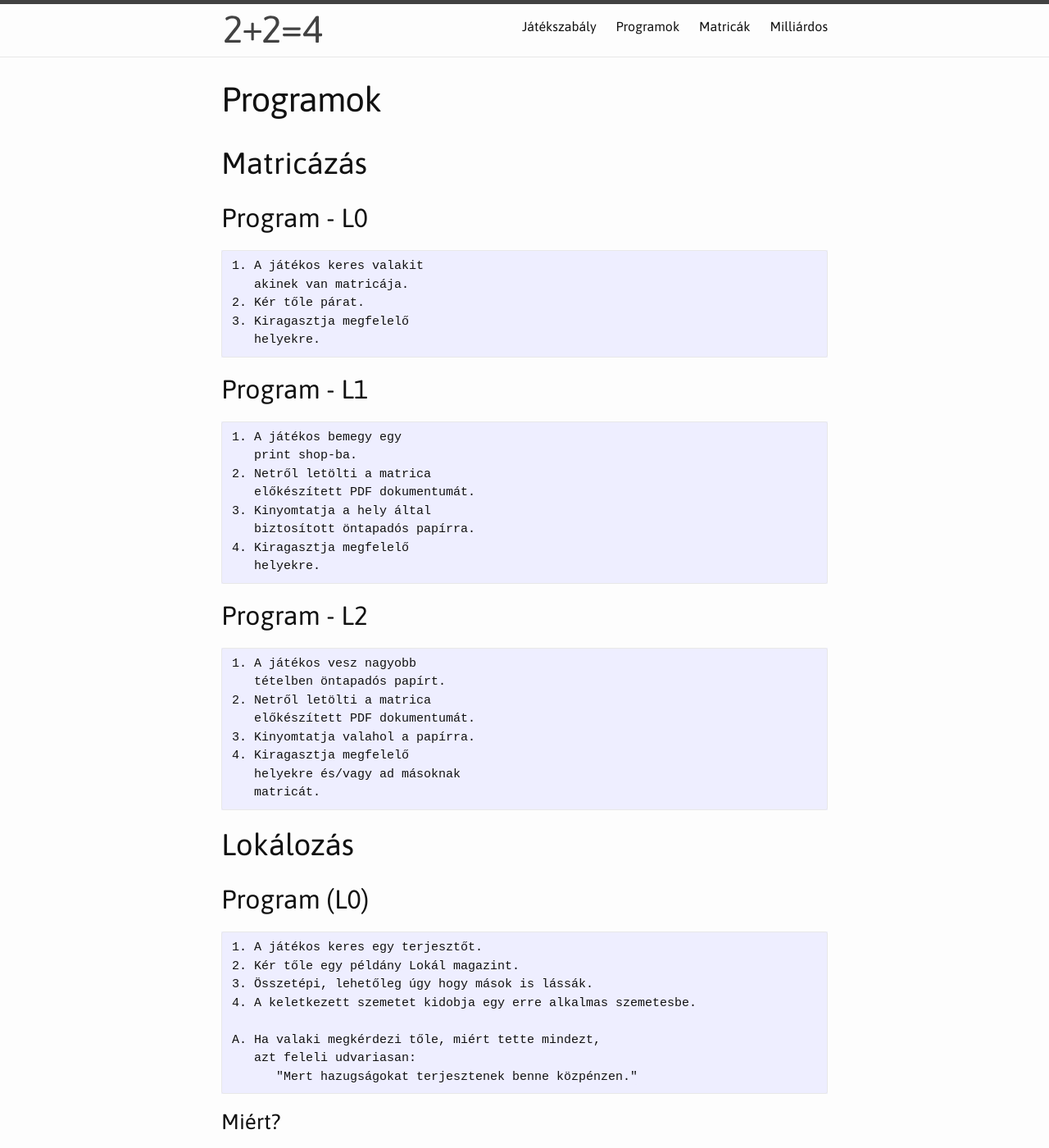
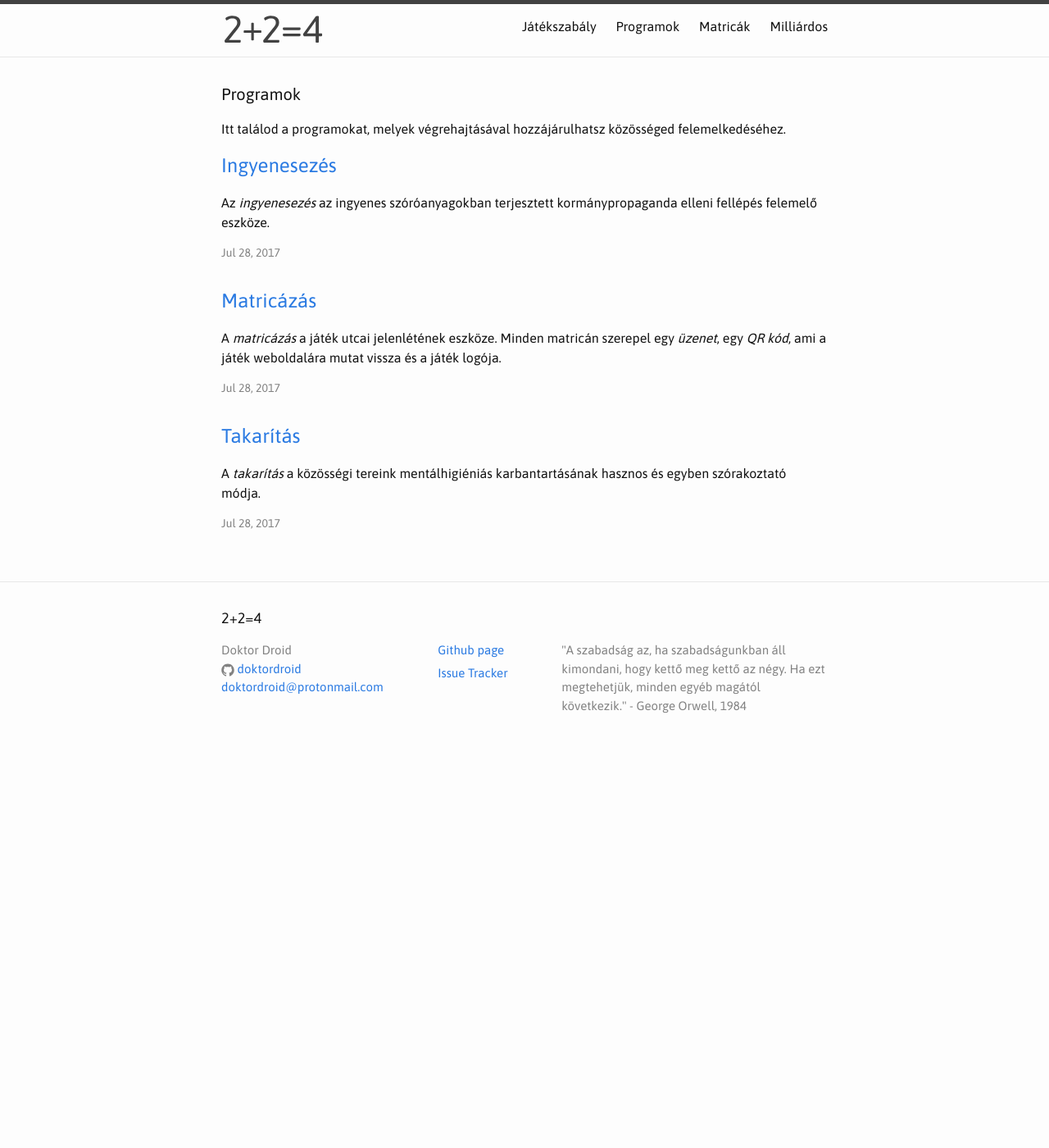
Before and after one commit to 2m2a4/2m2a4.github.io, a Jekyll site: the page built from programok.md, in a window 1280 px wide and 1400 px high. Shown: the whole window at 82% size. Built offline with Jekyll 4.4.1, drawn with Linux system fonts in a browser that asks for light colours; some of the changed text lies outside the part shown.

Commit message:
Every program on its own page
Other minor changes here and there

```diff
--- a/_config.yml
+++ b/_config.yml
@@ -19,7 +19,8 @@ defaults:
 collections:
   matricak:
     output: true
-    permalink: /m/:name
+  programok:
+    output: true
 
 # Build settings
 markdown: kramdown
--- /dev/null
+++ b/_layouts/programok.html
@@ -0,0 +1,28 @@
+---
+layout: default
+---
+
+<div class="home">
+
+  <h1 class="page-heading">Programok</h1>
+
+  {{ content }}
+
+  <ul class="post-list">
+    {% for post in site.programok %}
+      <li>
+        <h2>
+          <a class="post-link" href="{{ post.url | relative_url }}">{{ post.title | escape }}</a>
+        </h2>
+        <p class="post-excerpt">{{ post.excerpt | markdownify }}</p>
+        {% assign date_format = site.minima.date_format | default: "%b %-d, %Y" %}
+        <p class="post-meta">
+          <time datetime="{{ post.date | date_to_xmlschema }}" itemprop="datePublished">
+            {{ post.date | date: date_format }}
+          </time>
+        </p>
+      </li>
+    {% endfor %}
+  </ul>
+
+</div>
--- /dev/null
+++ b/_programok/ingyenesezés.md
@@ -0,0 +1,33 @@
+---
+layout: post
+title: "Ingyenesezés"
+date: 2017-07-28 04:00:00 +0200
+categories: program
+permalink: /m/2
+excerpt: >
+  Az *ingyenesezés* az ingyenes szóróanyagokban terjesztett kormánypropaganda
+  elleni fellépés felemelő eszköze.
+---
+## Program (L0)
+
+    1. A játékos keres egy terjesztőt.
+    2. Kér tőle egy példányt az ingyenes szóróanyagból.
+    3. Összetépi, lehetőleg úgy hogy mások is lássák.
+    4. A keletkezett szemetet kidobja egy erre alkalmas szemetesbe.
+
+    A. Ha valaki megkérdezi tőle, miért tette mindezt,
+       azt feleli udvariasan:
+          "Mert hazugságokat terjesztenek benne közpénzen."
+
+### Miért?
+
+Mert a Lokál magazin szerves része az állami propagandagépezetnek. Nem csak
+terjeszti a kormány hazug és gyűlöletkeltő propagandáját, de ezen és állami
+vállalatok hirdetésein keresztül jelentős mennyiségű közpénz is magánosul
+általa.
+
+### Jogi megjegyzések
+
+A *ingyenesezésnek* semmilyen jogi következménye nincsen, mivel onnan, hogy
+átvetted a példányt az elosztótol, az a te tulajdonodat képezi és azt csinálsz
+vele amit jónak látsz.
--- /dev/null
+++ b/_programok/matricazas.md
@@ -0,0 +1,40 @@
+---
+layout: post
+title: "Matricázás"
+date: 2017-07-28 04:00:00 +0200
+categories: program
+permalink: /m/1
+excerpt: >
+  A *matricázás* a játék utcai jelenlétének eszköze. Minden matricán szerepel egy
+  *üzenet*, egy *QR kód*, ami a játék weboldalára mutat vissza és a játék logója.
+---
+## Program - L0
+
+    1. A játékos keres valakit
+       akinek van matricája.
+    2. Kér tőle párat.
+    3. Kiragasztja megfelelő
+       helyekre.
+
+## Program - L1
+
+    1. A játékos bemegy egy
+       print shop-ba.
+    2. Netről letölti a matrica
+       előkészített PDF dokumentumát.
+    3. Kinyomtatja a hely által
+       biztosított öntapadós papírra.
+    4. Kiragasztja megfelelő
+       helyekre.
+
+
+## Program - L2
+
+    1. A játékos vesz nagyobb
+       tételben öntapadós papírt.
+    2. Netről letölti a matrica
+       előkészített PDF dokumentumát.
+    3. Kinyomtatja valahol a papírra.
+    4. Kiragasztja megfelelő
+       helyekre és/vagy ad másoknak
+       matricát.
--- /dev/null
+++ b/_programok/takarítás.md
@@ -0,0 +1,19 @@
+---
+layout: programok
+title: "Takarítás"
+date: 2017-07-28 04:00:00 +0200
+categories: program
+permalink: /m/3
+excerpt: >
+  A *takarítás* a közösségi tereink mentálhigiéniás karbantartásának hasznos és
+  egyben szórakoztató módja.
+---
+## Program - L0
+
+    1. A játékos keres egy állami propaganda matricát.
+    2. Alaposan, nyom nélkül leszedi.
+    3. A keletkezett szemetet kidobja egy erre alkalmas szemetesbe.
+
+    A. Ha valaki megkérdezi tőle, miért tette mindezt,
+       azt feleli udvariasan:
+          "Mert hazugságokat terjesztenek rajta közpénzen."
--- a/programok.md
+++ b/programok.md
@@ -1,85 +1,8 @@
 ---
-layout: page
+layout: programok
 title: "Programok"
-permalink: /programok/
+permalink: /programok
 order: 2
 ---
-
-# Matricázás
-
-## Program - L0
-
-    1. A játékos keres valakit
-       akinek van matricája.
-    2. Kér tőle párat.
-    3. Kiragasztja megfelelő
-       helyekre.
-
-## Program - L1
-
-    1. A játékos bemegy egy
-       print shop-ba.
-    2. Netről letölti a matrica
-       előkészített PDF dokumentumát.
-    3. Kinyomtatja a hely által
-       biztosított öntapadós papírra.
-    4. Kiragasztja megfelelő
-       helyekre.
-
-
-## Program - L2
-
-    1. A játékos vesz nagyobb
-       tételben öntapadós papírt.
-    2. Netről letölti a matrica
-       előkészített PDF dokumentumát.
-    3. Kinyomtatja valahol a papírra.
-    4. Kiragasztja megfelelő
-       helyekre és/vagy ad másoknak
-       matricát.
-
-
-# Lokálozás
-
-## Program (L0)
-
-    1. A játékos keres egy terjesztőt.
-    2. Kér tőle egy példány Lokál magazint.
-    3. Összetépi, lehetőleg úgy hogy mások is lássák.
-    4. A keletkezett szemetet kidobja egy erre alkalmas szemetesbe.
-
-    A. Ha valaki megkérdezi tőle, miért tette mindezt,
-       azt feleli udvariasan:
-          "Mert hazugságokat terjesztenek benne közpénzen."
-
-### Miért?
-
-Mert a Lokál magazin szerves része az állami propagandagépezetnek. Nem csak
-terjeszti a kormány hazug és gyűlöletkeltő propagandáját, de ezen és állami
-vállalatok hirdetésein keresztül jelentős mennyiségű közpénz is magánosul
-általa.
-
-### Jogi megjegyzések
-
-A *lokálozásnak* semmilyen jogi következménye nincsen, mivel onnan, hogy
-átvetted a példányt az elosztótol, az a te tulajdonodat képezi és azt csinálsz
-vele amit jónak látsz.
-
-* * *
-
-# Takarítás
-
-## Program - L0
-
-    1. A játékos keres egy állami propaganda matricát.
-    2. Alaposan, nyom nélkül leszedi.
-    3. A keletkezett szemetet kidobja egy erre alkalmas szemetesbe.
-
-    A. Ha valaki megkérdezi tőle, miért tette mindezt,
-       azt feleli udvariasan:
-          "Mert hazugságokat terjesztenek rajta közpénzen."
-
-
-[web]: https://2m2a4.github.io/
-[gh]: https://github.com/2m2a4/2m2a4.github.io
-[tracker]: https://github.com/2m2a4/2m2a4.github.io/issues
+Itt találod a programokat, melyek végrehajtásával hozzájárulhatsz közösséged
+felemelkedéséhez.
```
Also changed, not shown: _matricak/mennyi.md (+5 -4 lines), jatekszabaly.md (+14 -9 lines), matricak.md (+1 -4 lines).
